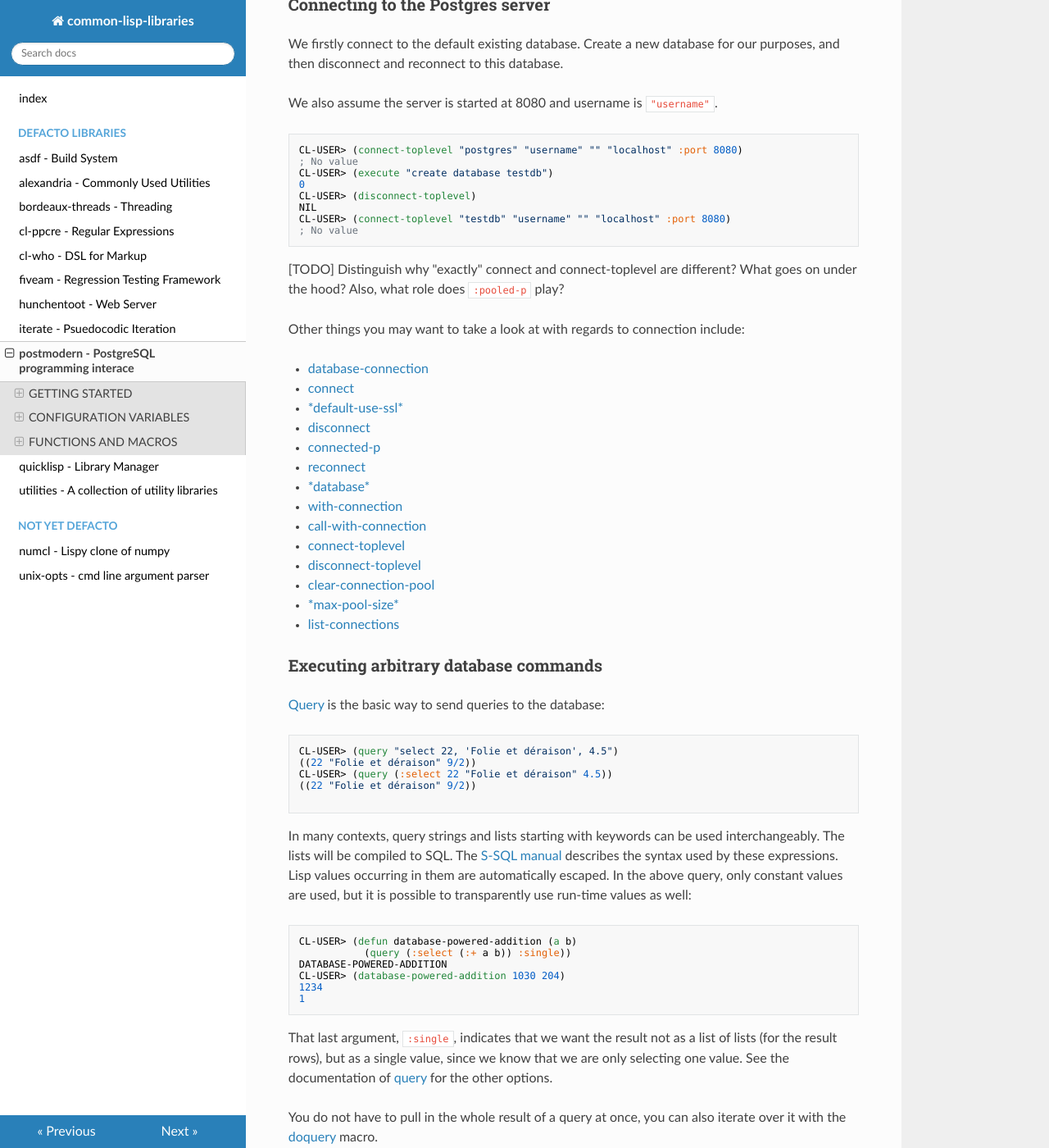
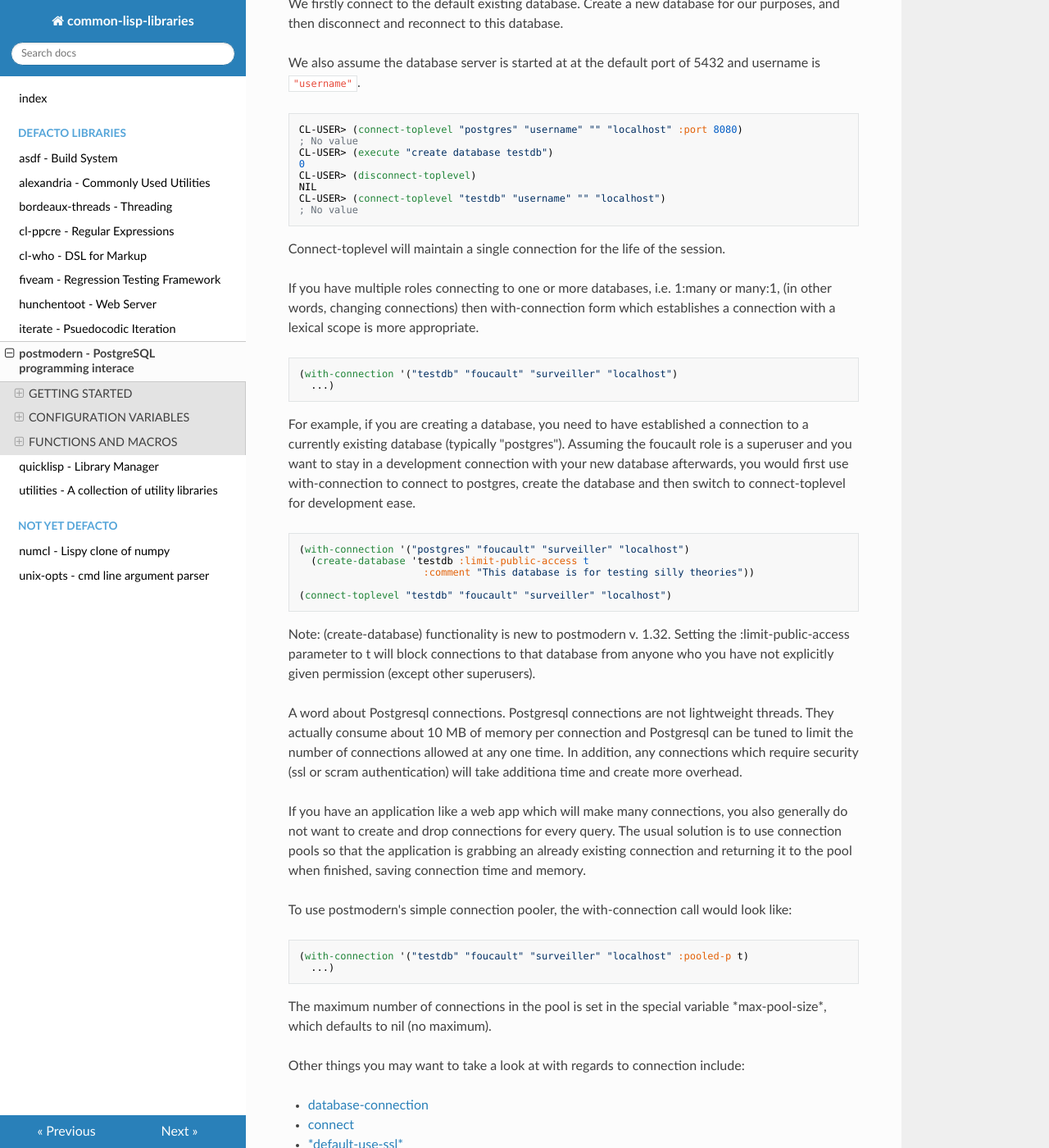
Before and after one commit to cl-library-docs/common-lisp-libraries, an MkDocs documentation site: the page built from docs/postmodern.md, in a window 1280 px wide and 1400 px high, scrolled down 1337 px. Shown: the whole window at 82% size. Built offline with MkDocs 1.6.1, drawn with Linux system fonts in a browser that asks for light colours; nearby versions of some CDN libraries; some of the changed text lies outside the part shown.

Commit message:
Additional info and some corrections on postmodern.md

````diff
--- a/docs/postmodern.md
+++ b/docs/postmodern.md
@@ -1,12 +1,12 @@
 # postmodern - PostgreSQL programming interace
 
-Version: 1.30
-<br/>
+Version: 1.30 (note: as of this writing, postmodern was at version 1.32 at github but only 1.30 at quicklisp)
+
 Nickname: pomo
-<br/>
+
 Repository: [marijnh/Postmodern - Github](https://github.com/marijnh/Postmodern)
 
-*This page was possible due to the excellent [official documentation](https://edicl.github.io/hunchentoot/) as well as the page on [Web Development on The Common Lisp Cookbook](https://marijnhaverbeke.nl/postmodern/postmodern.html).*
+*This page was possible due to the excellent [official documentation](https://marijnhaverbeke.nl/postmodern/postmodern.html).*
 
 *In case of any inaccuracies, ambiguities or suggestions, please [create an issue here](https://github.com/digikar99/common-lisp.readthedocs/issues).*
 
@@ -33,33 +33,27 @@ like lispy SQL and database access objects in a quite different way.
 
 ### Starting the Postgres server
 
-[TODO] Someone more familiar with postgres or databases should review this section.
-
 Follow the [installation instructions](https://www.postgresql.org/download/) to install Postgres.
-Once done, you should have access to the `postgres`, `pg_ctl`, and optionally the `psql` commands on your command line / terminal.
-
-Once done, [this page](https://www.postgresql.org/docs/10/server-start.html) elaborates
+Once done, you should have access to the `postgres` (the actual database server daemon), `pg_ctl`, and the `psql` commands on your command line / terminal.
+
+Once done, [this page](https://www.postgresql.org/docs/current/server-start.html) elaborates
 the process of starting the database server and any issues that may arise. (You can select the postgresql version from top of the page.)
 
-- Initialize the directory: `pg_ctl init -D postmodern # see \`pg_ctl --help`\ from the options`.
-- Optionally, change `port` and `unix_socket_directories` from `postmodern/postgresql.conf`.
-- `pg_ctl start -D postmodern` to start the server.
+- Initialize the directory: `pg_ctl init -D postgres # see \`pg_ctl --help`\ from the options`.
+- Optionally, change `port` and `unix_socket_directories` from `postgres/postgresql.conf`.
+- `pg_ctl start -D postgres` to start the server.
 
 You should get a `server started` message; if not, the link above should help in debugging.
 Proceed to the next section once you successfully start the server.
 
-[This page](https://www.postgresql.org/docs/10/runtime-config-connection.html) elaborates on the configuration settings.
-
-In addition, you can list the databases by using
-`psql -p`*`PORT`*`-h`*`unix_socket_directories`*`-l`,
-replacing the italicized arguments appropriately.
+[This page](https://www.postgresql.org/docs/current/runtime-config-connection.html) elaborates on the configuration settings.
 
 ### Connecting to the Postgres server
 
 We firstly connect to the default existing database. Create a new database for our
 purposes, and then disconnect and reconnect to this database.
 
-We also assume the server is started at 8080 and username is `"username"`.
+We also assume the database server is started at at the default port of 5432 and username is `"username"`.
 
 ```lisp
 CL-USER> (connect-toplevel "postgres" "username" "" "localhost" :port 8080)
@@ -68,11 +62,56 @@ CL-USER> (execute "create database testdb")
 0
 CL-USER> (disconnect-toplevel)
 NIL
-CL-USER> (connect-toplevel "testdb" "username" "" "localhost" :port 8080)
+CL-USER> (connect-toplevel "testdb" "username" "" "localhost")
 ; No value
 ```
-
-[TODO] Distinguish why "exactly" connect and connect-toplevel are different? What goes on under the hood? Also, what role does `:pooled-p` play?
+Connect-toplevel will maintain a single connection for the life of the session.
+
+If you have multiple roles connecting to one or more databases, i.e. 1:many or
+many:1, (in other words, changing connections) then with-connection form which establishes a connection with a lexical scope is more appropriate.
+
+
+    (with-connection '("testdb" "foucault" "surveiller" "localhost")
+      ...)
+
+For example, if you are creating a database, you need to have established a connection
+to a currently existing database (typically "postgres"). Assuming the foucault role
+is a superuser and you want to stay in a development connection with your new database
+afterwards, you would first use with-connection to connect to postgres, create the
+database and then switch to connect-toplevel for development ease.
+
+
+    (with-connection '("postgres" "foucault" "surveiller" "localhost")
+      (create-database 'testdb :limit-public-access t
+                         :comment "This database is for testing silly theories"))
+
+    (connect-toplevel "testdb" "foucault" "surveiller" "localhost")
+
+
+Note: (create-database) functionality is new to postmodern v. 1.32. Setting the
+:limit-public-access parameter to t will block connections to that database from
+anyone who you have not explicitly given permission (except other superusers).
+
+A word about Postgresql connections. Postgresql connections are not lightweight
+threads. They actually consume about 10 MB of memory per connection and Postgresql
+can be tuned to limit the number of connections allowed at any one time. In
+addition, any connections which require security (ssl or scram authentication)
+will take additiona time and create more overhead.
+
+If you have an application like a web app which will make many connections, you also
+generally do not want to create and drop connections for every query. The usual solution
+is to use connection pools so that the application is grabbing an already existing connection
+and returning it to the pool when finished, saving connection time and memory.
+
+To use postmodern's simple connection pooler, the with-connection call would look like:
+
+
+    (with-connection '("testdb" "foucault" "surveiller" "localhost" :pooled-p t)
+      ...)
+
+The maximum number of connections in the pool is set in the special variable
+\*max-pool-size\*, which defaults to nil (no maximum).
+
 
 Other things you may want to take a look at with regards to connection include:
 
@@ -294,7 +333,37 @@ CL-USER> (funcall (prepare (:select '* :from 'points
 
 ### Migration
 
-[TODO] Groaking migrations needed for ELI5-cation.
+The meaning of the term migration depends context. People can talk about migrating
+from Oracle to Postgresql or to Mssql or Mysql. In that context, migration means
+changing database structure and functions from one database implementation to another.
+
+To developers, the term migration normally means tracking and managing version
+changes of the database structure in the development process. This is often called
+schema migration. Of course development often continues after software has gone into
+production, in which case "migration' not only needs to deal with version controls
+of the database structure, but also how to ensure that such changes of the database
+do not result in lost production data. For example, renaming a column in a database
+table is a simple one command operation in development but at least four commands
+if there is actually data in the column.
+
+There are two different approaches taken to schema migration. The first and more
+typical approach is is writing scripts to manage changes, both forward and back.
+The second approach is to generate diff snapshots and determine the changes needed
+to move from one snapshot to another. Both have their pluses and minuses, particularly
+when it comes to how to manage the data that already exists in the database.
+
+The script writing approach requires the developer to write both the sql commands
+necessary to make the desired change and the requisite sql commands to undo that
+change. Typically these scripts are then saved in .sql files in a migration directory
+and a migration library is used to track dependencies which can get complicated if
+there are more than one developer on the team.
+
+Undoing migrations (sometimes called rollbacks) is difficult if production data
+exists on the database. There are schools of thought among DBAs that rollbacks
+should never be allowed because of the danger of losing critical production data.
+
+It may be obvious, but it is a good reminder that any migration should start with
+creating a backup which has been tested.
 
 ### Other useful constructs
 
````
